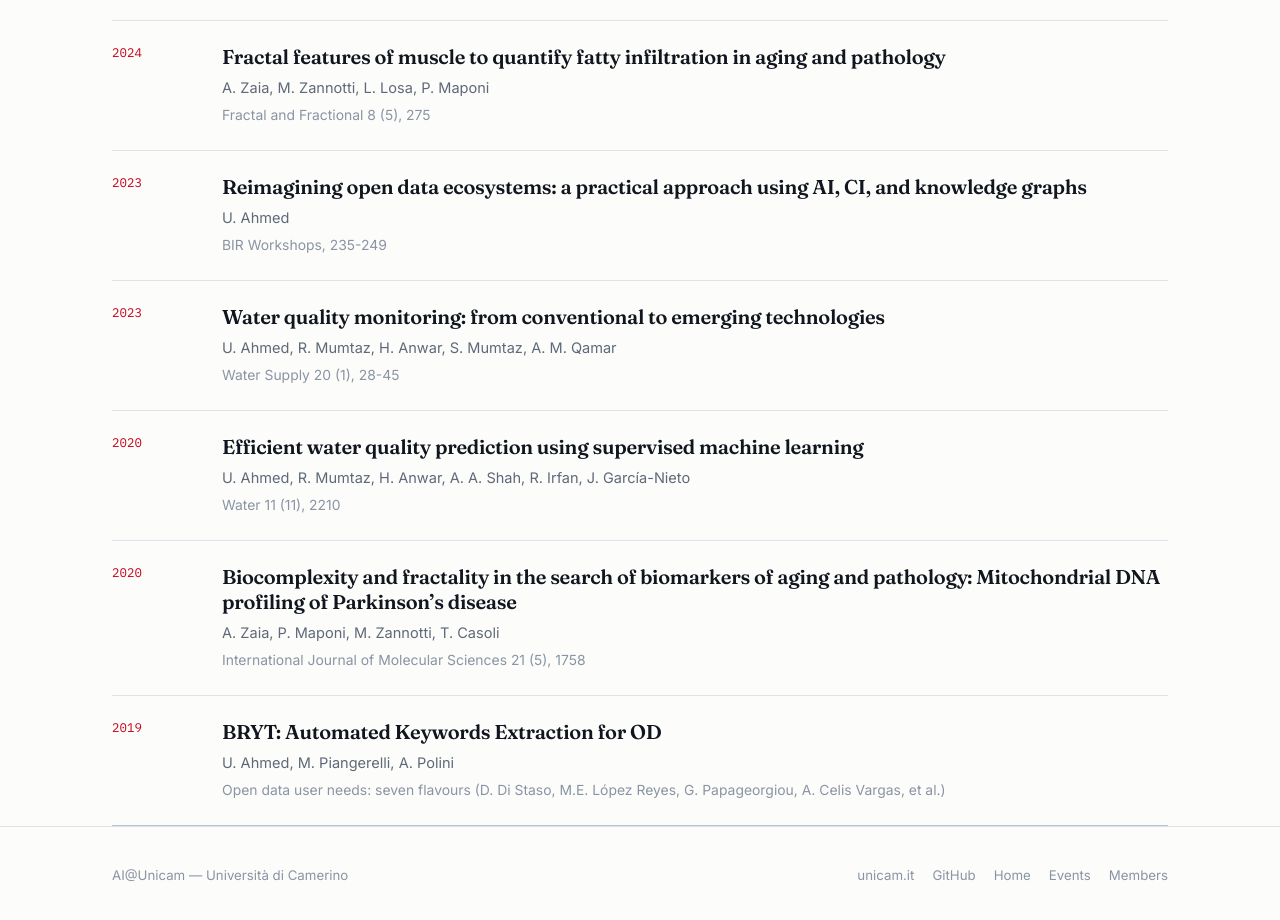
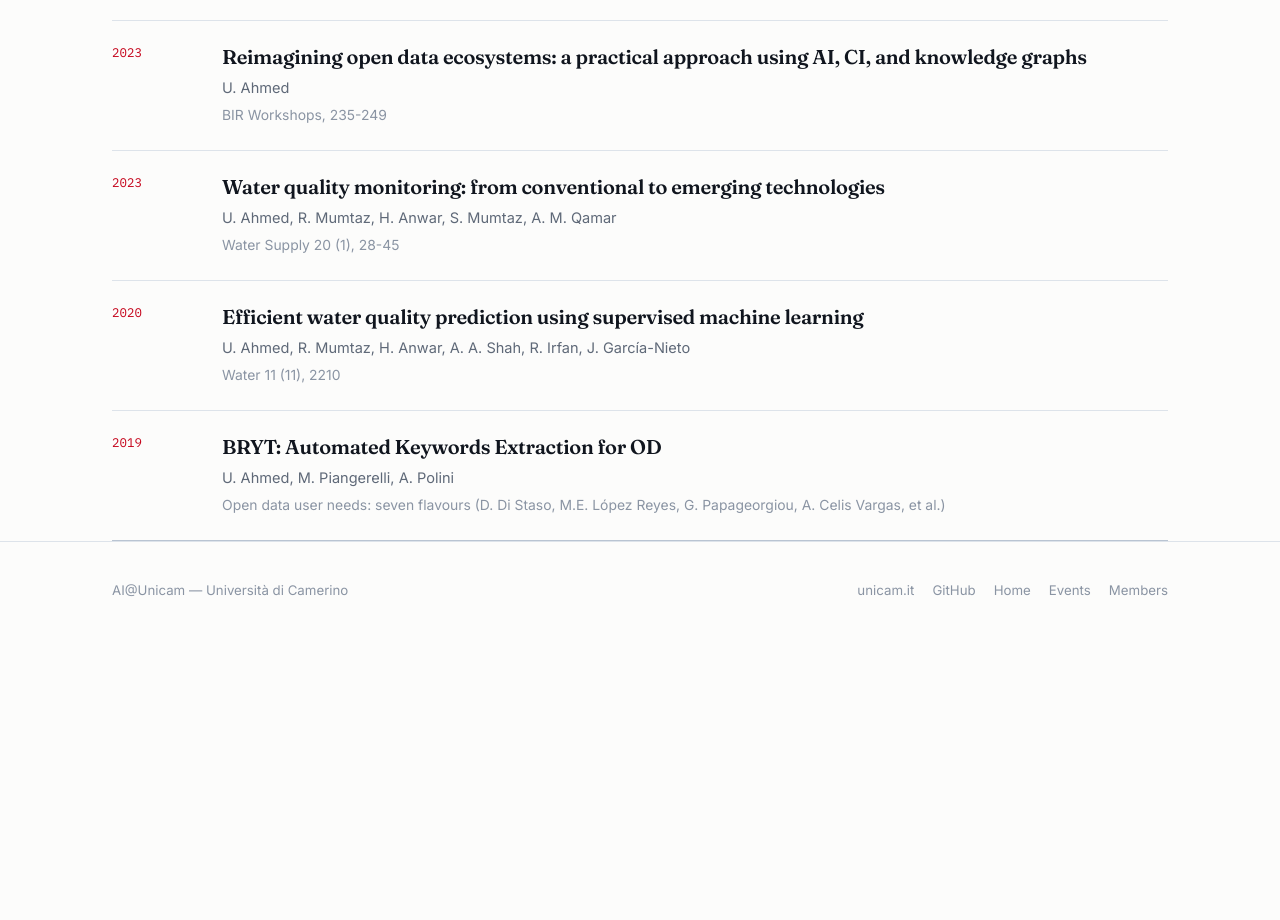
Before and after one commit to AI-Unicam/AI-Unicam.github.io, a plain HTML site: page papers.html in a window 1280 px wide. Shown: the part 3077-3997 px from the top of the page. After the commit the page ends 3735 px from the top, so only its background shows below. Drawn offline with Linux system fonts and the light colour scheme.

Commit message:
Update members and papers

```diff
--- a/papers.html
+++ b/papers.html
@@ -286,17 +286,6 @@
         </div>
       </li>
 
-      <li>
-        <div class="paper">
-          <span class="year">2024</span>
-          <div>
-            <a href="#" class="paper-title-link"><h3>Fractal features of muscle to quantify fatty infiltration in aging and pathology</h3></a>
-            <p class="authors">A. Zaia, M. Zannotti, L. Losa, P. Maponi</p>
-            <p class="venue">Fractal and Fractional 8 (5), 275</p>
-          </div>
-        </div>
-      </li>
-
       <!-- 2023 -->
       <li>
         <div class="paper">
@@ -334,17 +323,6 @@
 
       <li>
         <div class="paper">
-          <span class="year">2020</span>
-          <div>
-            <a href="#" class="paper-title-link"><h3>Biocomplexity and fractality in the search of biomarkers of aging and pathology: Mitochondrial DNA profiling of Parkinson’s disease</h3></a>
-            <p class="authors">A. Zaia, P. Maponi, M. Zannotti, T. Casoli</p>
-            <p class="venue">International Journal of Molecular Sciences 21 (5), 1758</p>
-          </div>
-        </div>
-      </li>
-
-      <li>
-        <div class="paper">
           <span class="year">2019</span>
           <div>
             <a href="#" class="paper-title-link"><h3>BRYT: Automated Keywords Extraction for OD</h3></a>
```
Also changed, not shown: members.html (+12 -2 lines), assets/images/members/martina-zannotti.jpg (added).
